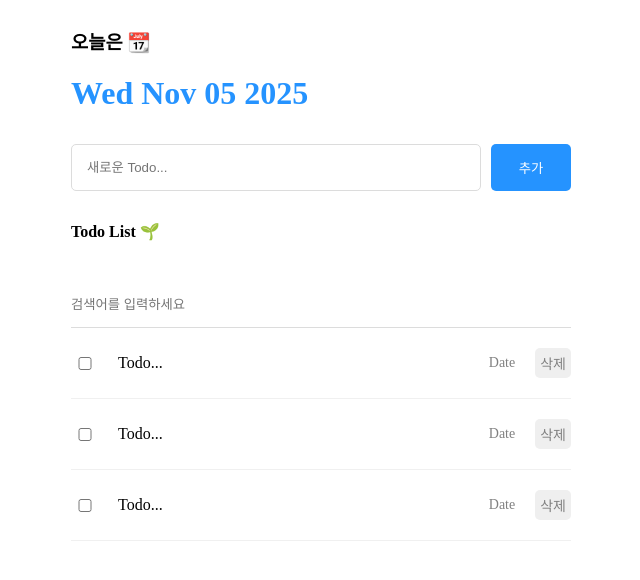
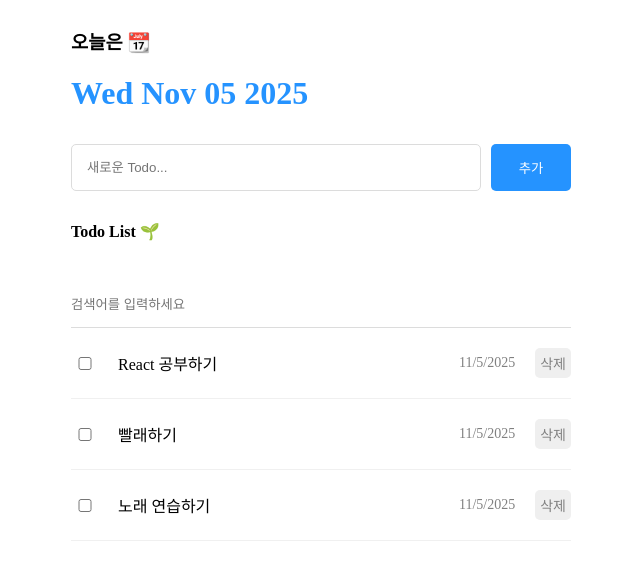
Before and after one commit to yunhozz/reacted, a React (Vite) app in the folder section07/: page / in a window 1280 px wide. Shown: the top 580 px of the page, without its empty margins (319-959 px from the left). Built offline with nearby package versions, Linux system fonts and the light colour scheme.

Commit message:
TodoList 렌더링하기

```diff
--- a/section07/src/App.jsx
+++ b/section07/src/App.jsx
@@ -9,19 +9,19 @@ const mockData = [
         id: 0,
         isDone: false,
         content: "React 공부하기",
-        date: new Date().getTime(),
+        date: new Date().getTime()
     },
     {
         id: 1,
         isDone: false,
         content: "빨래하기",
-        date: new Date().getTime(),
+        date: new Date().getTime()
     },
     {
         id: 2,
         isDone: false,
         content: "노래 연습하기",
-        date: new Date().getTime(),
+        date: new Date().getTime()
     }
 ];
 
@@ -44,7 +44,7 @@ function App() {
         <div className={"App"}>
             <Header/>
             <Editor onCreate={onCreate}/>
-            <List/>
+            <List todos={todos}/>
         </div>
     );
 }
--- a/section07/src/components/List.jsx
+++ b/section07/src/components/List.jsx
@@ -1,15 +1,36 @@
 import "./List.css";
 import TodoItem from "./TodoItem.jsx";
+import { useState } from "react";
 
-export default () => {
+export default ({ todos }) => {
+    const [keyword, setKeyword] = useState("");
+
+    const onChangeKeyword = (e) => {
+        setKeyword(e.target.value);
+    };
+
+    const getFilteredData = () => {
+        if (keyword === "") {
+            return todos;
+        }
+
+        return todos.filter(todo =>
+            todo.content.toLowerCase().includes(keyword.toLowerCase())
+        );
+    };
+
+    const filteredTodos = getFilteredData();
+
     return (
         <div className={"List"}>
             <h4>Todo List 🌱</h4>
-            <input placeholder={"검색어를 입력하세요"}/>
+            <input value={keyword} onChange={onChangeKeyword} placeholder={"검색어를 입력하세요"}/>
             <div className={"todos_wrapper"}>
-                <TodoItem/>
-                <TodoItem/>
-                <TodoItem/>
+                {
+                    filteredTodos.map(todo => {
+                        return <TodoItem key={todo.id} {...todo} />;
+                    })
+                }
             </div>
         </div>
     );
--- a/section07/src/components/TodoItem.jsx
+++ b/section07/src/components/TodoItem.jsx
@@ -1,11 +1,11 @@
 import "./TodoItem.css";
 
-export default () => {
+export default ({ id, isDone, content, date }) => {
     return (
         <div className={"TodoItem"}>
-            <input type={"checkbox"}/>
-            <div className={"content"}>Todo...</div>
-            <div className={"date"}>Date</div>
+            <input readOnly checked={isDone} type={"checkbox"}/>
+            <div className={"content"}>{content}</div>
+            <div className={"date"}>{new Date(date).toLocaleDateString()}</div>
             <button>삭제</button>
         </div>
     );
```
